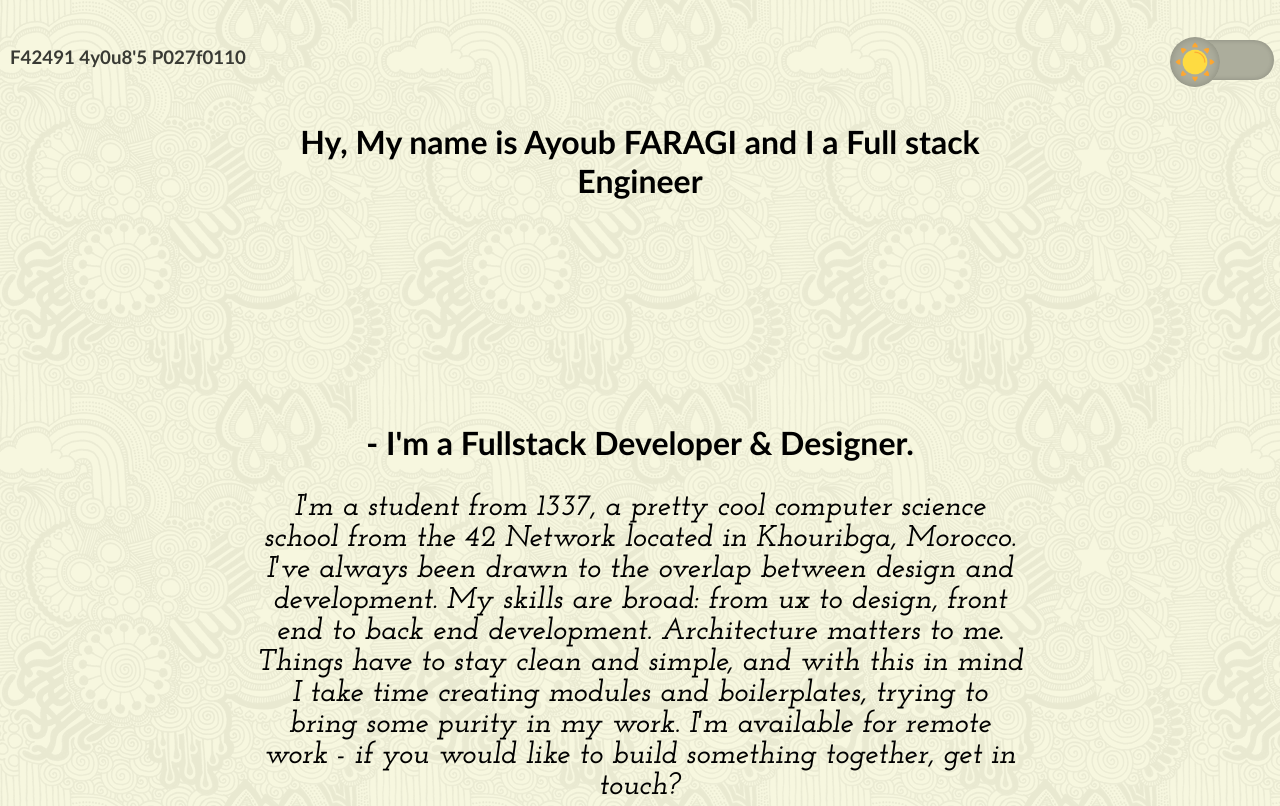
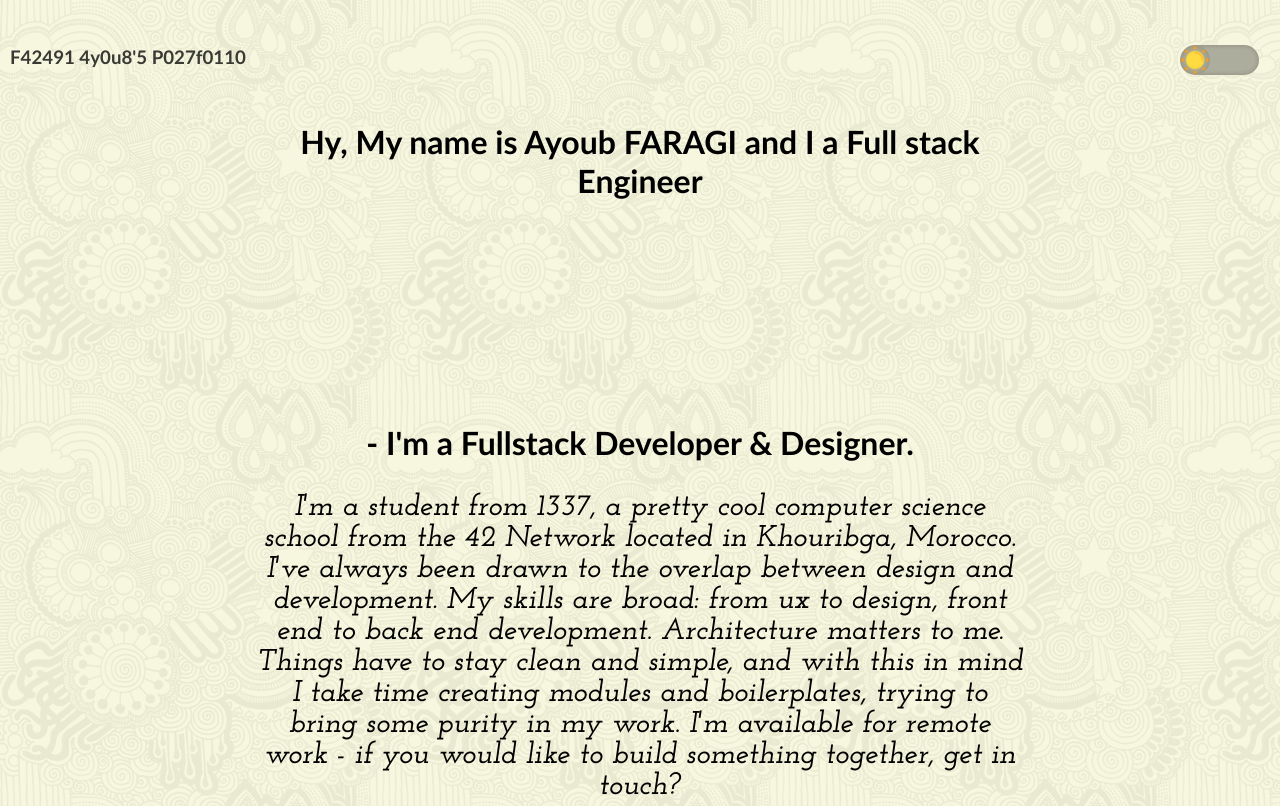
Before and after one commit to biggymarley/portfolio, a plain HTML site: page index.html in a window 1280 px wide. Shown: the top 806 px of the page. Drawn offline with Linux system fonts and the light colour scheme.

```diff
--- a/portfolio.css
+++ b/portfolio.css
@@ -144,15 +144,15 @@ p {
 #itemlistd
 {
   margin: 0;
-  width: 100px;
-  height: 40px;
+  width: 90px;
+  height: 30px;
   position: relative;
 
 }
 #toggle
 {
-  width: 100px;
-  height: 40px;
+  width: 75px;
+  height: 30px;
   background-color:#acad9c;
   border-radius: 20px;
   box-shadow: inset 0 0 5px rgba(0, 0, 0, 0.2);
@@ -163,19 +163,20 @@ p {
 #ball
 {
   background-color: #acad9c;
-  background-size: 40px 40px;
+  background-size: 30px 30px;
   background-image: url(./img/sun.png);
   background-position: center;
   background-repeat: no-repeat;
   position: absolute;
-  width: 50px;
+  width: 30px;
   pointer-events: none;
-  height: 50px;
+  height: 30px;
   left: 0;
   display: flex;
   align-items: center;
   justify-content: center;
   top: 0;
+  margin-top: 3px;
   box-shadow: inset 0 0 9px rgba(0, 0, 0, 0.2);
   border-radius: 50%;
   transition: all 200ms ease-in-out;
```
